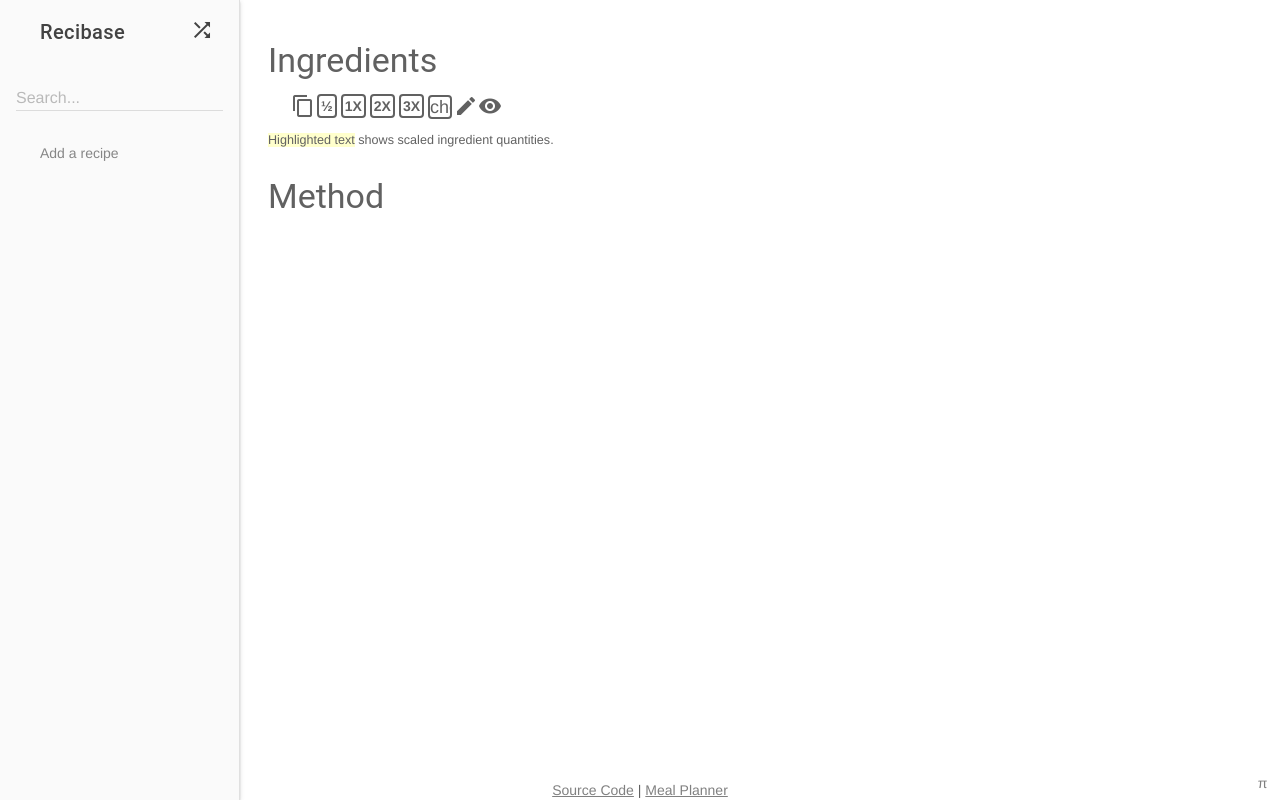
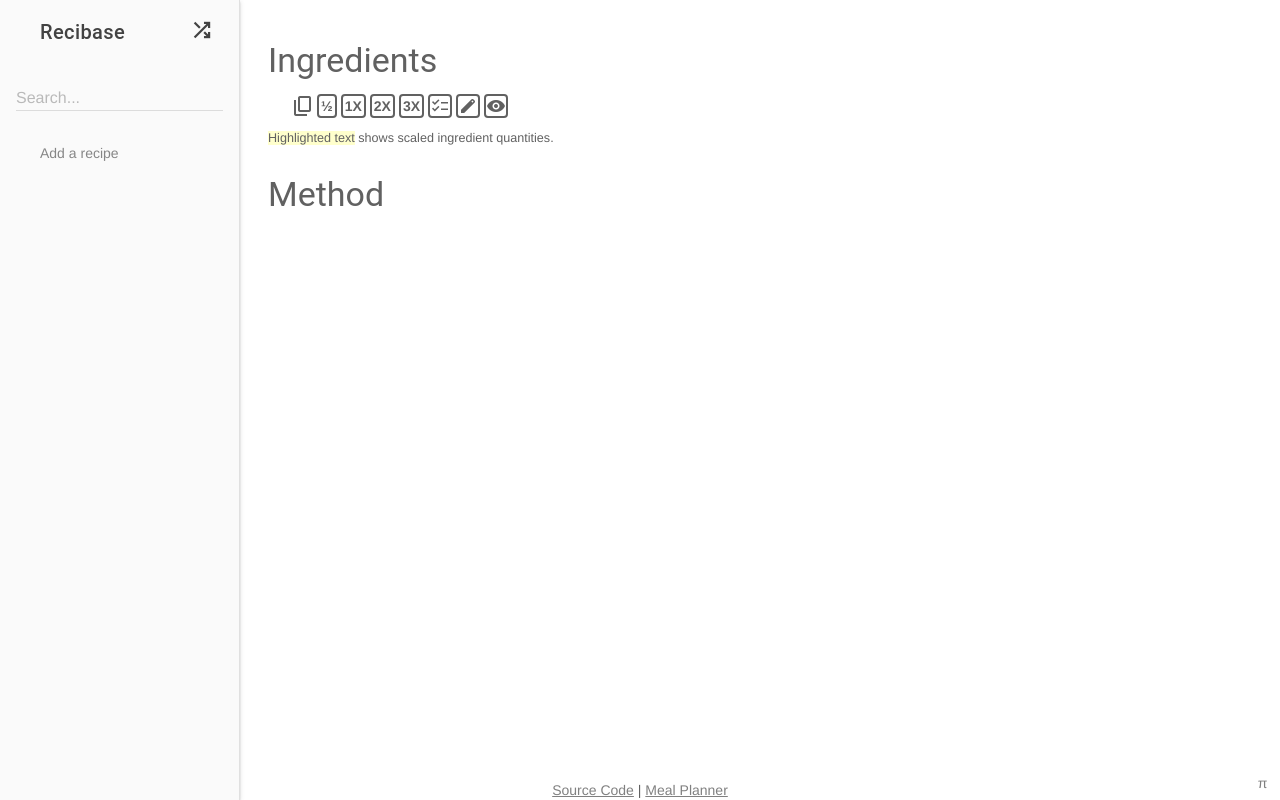
Before and after one commit to The-Silverwood-Institute/Frontend, a Flask app: template templates/recipe.html in a window 1280 px wide. Run offline with Flask 3, Linux system fonts and the light colour scheme; the template is opened without the code that fills it, so the values that code supplies are empty.

Commit message:
Upgrade to Material Symbols
From ye olde Material Design Icons

```diff
--- a/static/styles.css
+++ b/static/styles.css
@@ -36,6 +36,17 @@ h2 {
 
 .mdl-layout__drawer-button > i {
   margin-top: 4px;
+}
+
+/* MDL still inserts the legacy menu codepoint. Draw it with Material Symbols. */
+.mdl-layout__drawer-button > .material-icons {
+  font-family: "Material Symbols Outlined";
+  font-size: 0;
+}
+
+.mdl-layout__drawer-button > .material-icons::before {
+  content: "menu";
+  font-size: 24px;
 }
 
 .mdl-navigation.mdl-navigation .mdl-navigation__link {
@@ -82,12 +93,15 @@ h2 {
   margin-right: 0px;
 }
 
-#ingredient-tools #check {
-  font-size: 18px;
-  margin: 3px 2px;
+#ingredient-tools .trailing-icons .material-symbols-outlined {
+  font-size: 20px;
   width: 20px;
   border: 2px solid rgb(97, 97, 97);
   border-radius: 4px;
+}
+
+#ingredient-tools .icon-filled {
+  font-variation-settings: "FILL" 1;
 }
 
 #ingredient-tools #copy.is-copied {
@@ -121,7 +135,7 @@ h2 {
 }
 
 #ingredient-tools .trailing-icons span {
-  margin: 2px 0px;
+  margin: 2px;
 }
 
 #ingredient-tools a {
--- a/templates/backendunavailable.html
+++ b/templates/backendunavailable.html
@@ -11,7 +11,7 @@
   <meta property="og:site_name" content="Recibase">
   <meta property="og:type" content="website">
   <link rel="stylesheet" href="/static/material.indigo-deep_purple.min.css" />
-  <link rel="stylesheet" href="https://fonts.googleapis.com/icon?family=Material+Icons">
+  <link rel="stylesheet" href="https://fonts.googleapis.com/css2?family=Material+Symbols+Outlined:FILL@0..1&icon_names=checklist,content_copy,edit,lock,menu,shuffle,visibility&display=block">
   <script defer src="/static/material.min.js"></script>
   <link rel="stylesheet" href="/static/styles.css?v={{ config.frontendVersion }}" />
   <meta name="viewport" content="width=device-width, initial-scale=1.0">
--- a/templates/layout.html
+++ b/templates/layout.html
@@ -31,11 +31,12 @@
   {% endif %}
 
   <link rel="stylesheet" href="/static/material.indigo-deep_purple.min.css" />
-  <link rel="stylesheet" href="https://fonts.googleapis.com/icon?family=Material+Icons">
+  <link rel="stylesheet" href="https://fonts.googleapis.com/css2?family=Material+Symbols+Outlined:FILL@0..1&icon_names=checklist,content_copy,edit,lock,menu,shuffle,visibility&display=block">
   <script defer src="/static/material.min.js"></script>
   <link rel="stylesheet" href="/static/styles.css?v={{ config.frontendVersion }}" />
   <script defer src="/static/search.js?v={{ config.frontendVersion }}"></script>
   <script defer src="/static/copy.js?v={{ config.frontendVersion }}"></script>
+  <script defer src="/static/check.js?v={{ config.frontendVersion }}"></script>
   <script defer src="/static/wakelock.js?v={{ config.frontendVersion }}"></script>
   <script defer src="/static/pi.js?v={{ config.frontendVersion }}"></script>
   <meta name="viewport" content="width=device-width, initial-scale=1.0">
@@ -57,7 +58,7 @@
     <span class="mdl-layout-title">
       <a href="/">Recibase</a>
     </span>
-    <span class="material-icons random-recipe">
+    <span class="material-symbols-outlined random-recipe">
       <a href="/random">
         shuffle
       </a>
--- a/templates/recipe.html
+++ b/templates/recipe.html
@@ -19,7 +19,7 @@
 {% endif %}
 <h3 id="ingredients-heading">Ingredients</h3>
 <div id="ingredient-tools">
-  <span id="copy" class="material-icons" title="Copy ingredients to clipboard" data-ingredients="{{ copy_ingredients }}">content_copy</span>
+  <span id="copy" class="material-symbols-outlined" title="Copy ingredients to clipboard" data-ingredients="{{ copy_ingredients }}">content_copy</span>
   {% for scale in [(0.5, "&frac12;"), (1, "1X"), (2, "2X"), (3, "3X")] %}
     {% set itemClass = 'is-current' if scale[0] == scale_factor else '' %}
     <span class="scaler" title="Scale by a factor of {{ scale[0] }}">
@@ -29,9 +29,9 @@
   <div class="trailing-icons">
     <span id="check" class="material-symbols-outlined" title="Check off ingredients">checklist</span>
     <a href="{{ recipe['edit'] }}">
-      <span class="material-icons" title="Edit recipe on GitHub">edit</span>
+      <span class="material-symbols-outlined icon-filled" title="Edit recipe on GitHub">edit</span>
     </a>
-    <span id="wakelock" class="material-icons wakelock-unsupported" title="Prevent screen lock">visibility</span>
+    <span id="wakelock" class="material-symbols-outlined icon-filled wakelock-unsupported" title="Prevent screen lock">visibility</span>
   </div>
 </div>
 {% if scale_factor != 1 %}
```
